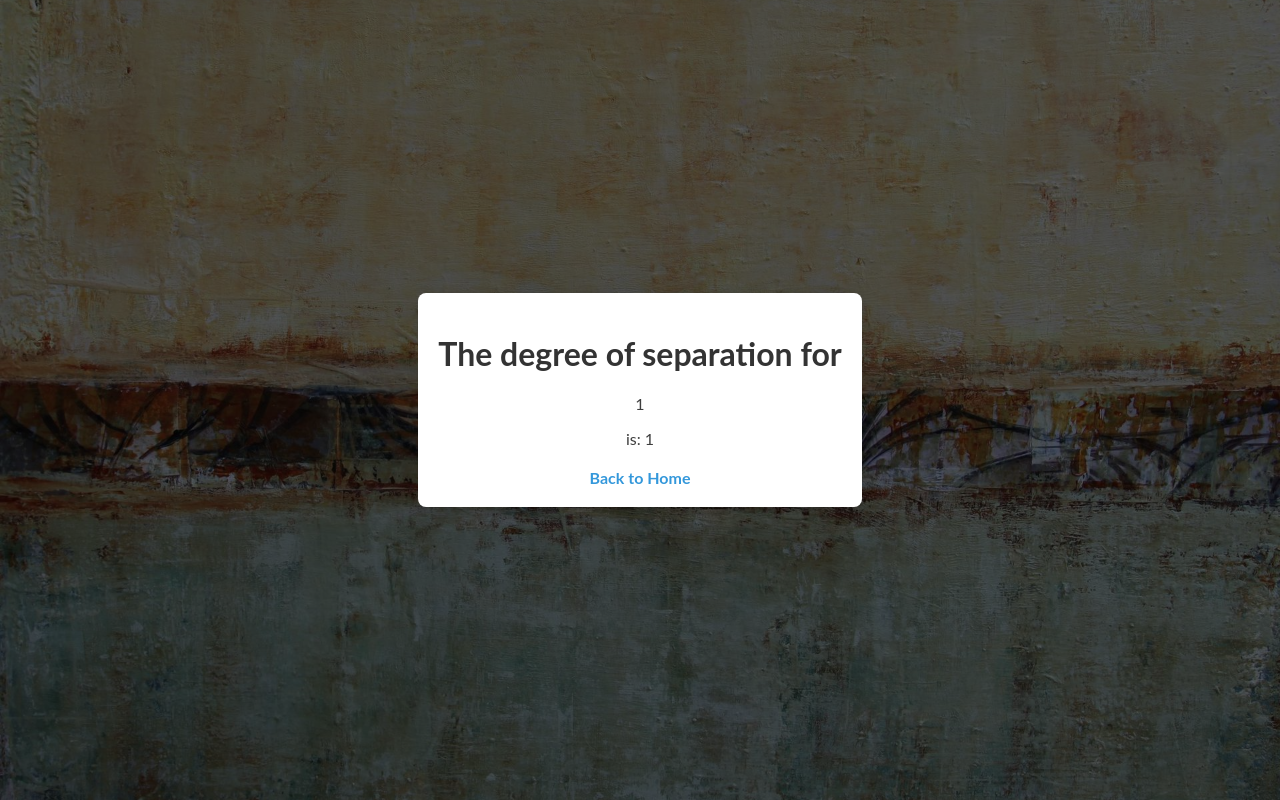
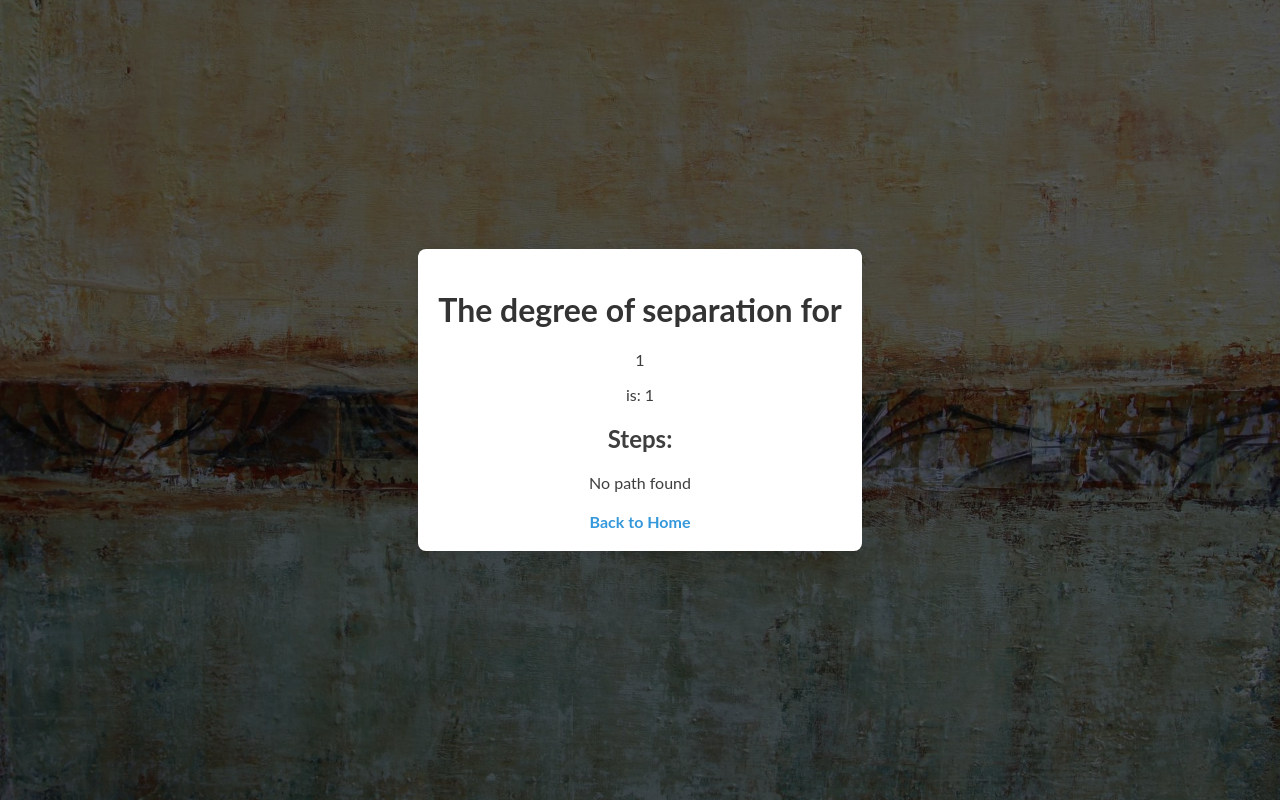
Before and after one commit to annkarpe/Six-Degrees-of-Kevin-Bacon, a Flask app: page /result/1/1 in a window 1280 px wide. Run offline with Flask 3, Linux system fonts and the light colour scheme.

Commit message:
Add files via upload

```diff
--- a/code/App/algo.py
+++ b/code/App/algo.py
@@ -18,22 +18,23 @@ def read_graph_from_txt(filename):
 
 def find_degree(actor):
     if actor == kevin:
-        return 0
+        return ([kevin], 0)
 
     q_actor_with_degree = Queue()
     visited_actors = set()
 
-    q_actor_with_degree.put((kevin, 0))
+    q_actor_with_degree.put(([kevin], 0))
 
     while not q_actor_with_degree.empty():
-        current_actor, current_degree = q_actor_with_degree.get()
+        current_actors, current_degree = q_actor_with_degree.get()
+        current_actor = current_actors[-1]
 
         for actor_connected_to_current in graph.get(current_actor, []):
             if actor_connected_to_current == actor:
-                return current_degree + 1
+                return (current_actors + [actor_connected_to_current], current_degree + 1)
 
             if actor_connected_to_current not in visited_actors:
                 visited_actors.add(actor_connected_to_current)
-                q_actor_with_degree.put((actor_connected_to_current, current_degree + 1))
+                q_actor_with_degree.put((current_actors + [actor_connected_to_current], current_degree + 1))
 
-    return -1
+    return (["No path found"], -1)
--- a/code/App/app.py
+++ b/code/App/app.py
@@ -13,18 +13,20 @@ def load_graph():
 @app.route('/', methods=['GET', 'POST'])
 def index():
     if request.method == 'POST':
-        print("post is successful")
         load_graph()
         user_actor = request.form['userName']
-        print('user_actor', user_actor)
-        degree = find_degree(user_actor)
-        return redirect(url_for('result', actor=user_actor, degree=degree))
+        result, degree = find_degree(user_actor)
+        return redirect(url_for('result', actor=user_actor, degree=degree, result=result))
     return render_template('index.html')
 
 
 @app.route('/result/<actor>/<degree>')
 def result(actor, degree):
-    return render_template('result.html', actor=actor, degree=degree)
+    steps = find_degree(actor)[0][::-1]
+    return render_template('result.html', actor=actor, degree=degree, result=steps)
+
+
+
 
 
 if __name__ == '__main__':
--- a/code/App/templates/result.html
+++ b/code/App/templates/result.html
@@ -54,6 +54,24 @@
         a:hover {
             text-decoration: underline;
         }
+
+        .steps {
+            margin-top: 20px;
+            text-align: center;
+        }
+
+        .step-list {
+            display: flex;
+            justify-content: space-around;
+            padding: 0;
+            list-style-type: none;
+        }
+
+        .step-list-item {
+            flex: 1;
+            margin: 0 5px;
+            text-align: center;
+        }
     </style>
 </head>
 <body>
@@ -61,9 +79,17 @@
 <div class="overlay">
     <div class="container">
         <h1>The degree of separation for</h1>
-        <p> {{ actor }}<br></p>
+        <p>{{ actor }}</p>
         <p>is: {{ degree }}</p>
 
+        <div class="steps">
+    <h2>Steps:</h2>
+    <ul class="step-list">
+        {% for step in result %}
+            <li class="step-list-item">{{ step }}</li>
+        {% endfor %}
+    </ul>
+</div>
 
         <div class="back-to-home">
             <a href="{{ url_for('index') }}">Back to Home</a>
```
